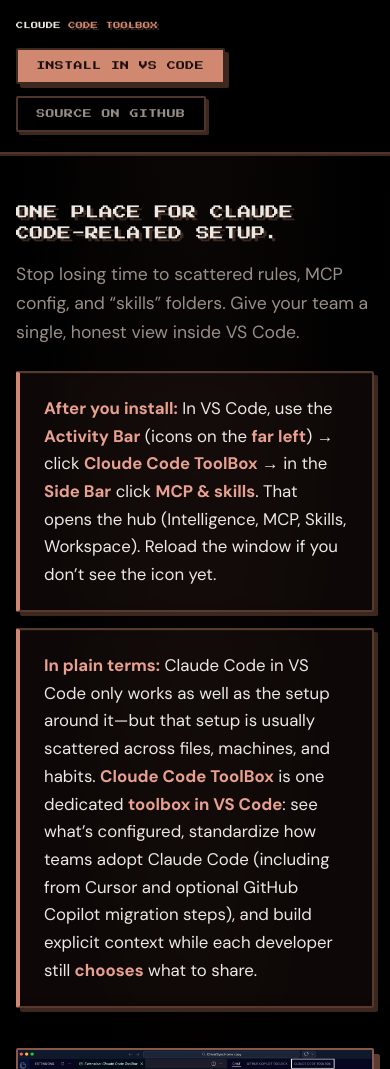
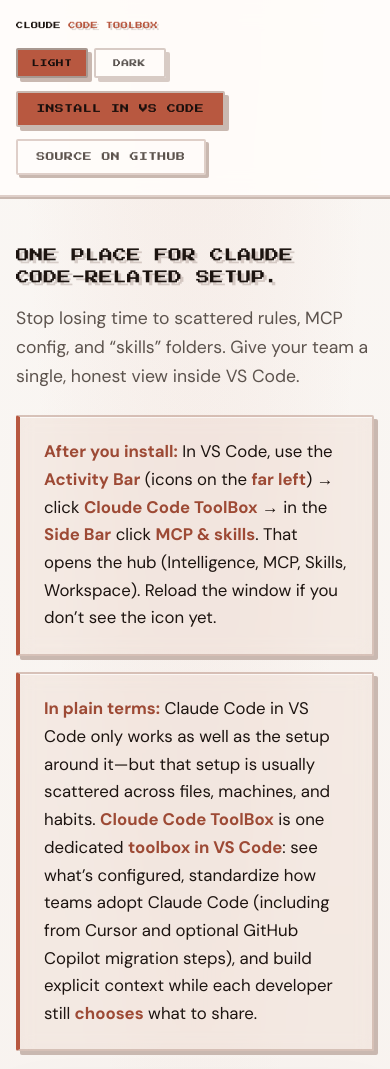
Before and after one commit to amitchorasiya/Cloude-Code-ToolBox, a website: page docs/index.html in a window 390 px wide. Shown: the top 1069 px of the page. Drawn offline with Linux system fonts and the light colour scheme.

Commit message:
docs(site): light/dark theme toggle, default light
- CSS variables for light (:root) vs dark (data-theme=dark)
- Header Light/Dark buttons, localStorage cloude-docs-theme
- Early head script to reduce theme flash; site.css v=26
- Lightbox close button readable on dark scrim in light mode

```diff
--- a/docs/css/site.css
+++ b/docs/css/site.css
@@ -1,9 +1,48 @@
 /* Cloude Code ToolBox — GitHub Pages
-   “Claude Code” graphic theme: #000 base, terracotta #d08870, brown offset shadows, Press Start 2P headlines. */
+   Terracotta + Press Start 2P. Light (default) and dark themes via html[data-theme]. */
 
+/* ----- Light theme (default) ----- */
 :root {
+  --bg: #faf7f4;
+  --bg-elevated: rgba(208, 136, 112, 0.1);
+  --terracotta: #b85840;
+  --terracotta-dim: rgba(184, 88, 64, 0.18);
+  --terracotta-bright: #9d4a35;
+  --shadow-brown: #c9b8b0;
+  --shadow-brown-mid: #a89890;
+  --border: rgba(139, 90, 72, 0.28);
+  --border-strong: rgba(120, 72, 56, 0.45);
+  --text: #1c1410;
+  --muted: #5c534d;
+  --accent-bright: #c45c42;
+  --accent-dim: rgba(208, 136, 112, 0.14);
+  --accent-glow: 4px 4px 0 var(--shadow-brown);
+  --accent-glow-strong: 6px 6px 0 var(--shadow-brown-mid);
+  --code-warm: #a0503c;
+  --header-bg: rgba(255, 252, 250, 0.94);
+  --body-grad-spot: radial-gradient(ellipse 90% 55% at 50% -15%, rgba(208, 136, 112, 0.16), transparent 58%);
+  --body-grad-base: linear-gradient(180deg, #faf7f4 0%, #f2e8e2 55%, #faf7f4 100%);
+  --figure-bg: #ffffff;
+  --figcaption-bg: rgba(250, 247, 244, 0.97);
+  --strong-inline: #2d2420;
+  --hero-dropshadow: rgba(60, 40, 35, 0.12);
+  --plain-inset: inset 0 1px 0 rgba(255, 255, 255, 0.65);
+  --pixel-shadow: rgba(92, 64, 54, 0.22);
+  --logo-emboss: rgba(92, 64, 54, 0.2);
+  --cta-grad-1: linear-gradient(180deg, rgba(208, 136, 112, 0.12) 0%, transparent 55%);
+  --cta-grad-2: radial-gradient(ellipse 70% 90% at 50% 100%, rgba(208, 180, 168, 0.35), transparent 60%);
+  --cta-inset: inset 0 2px 0 rgba(208, 136, 112, 0.15);
+  --link-glow: rgba(184, 88, 64, 0.25);
+  --font-pixel: "Press Start 2P", ui-monospace, monospace;
+  --font-body: "DM Sans", system-ui, sans-serif;
+  --font-mono: "JetBrains Mono", ui-monospace, monospace;
+  --r: 2px;
+  --max: 1100px;
+}
+
+/* ----- Dark theme ----- */
+html[data-theme="dark"] {
   --bg: #000000;
-  --bg-mid: #060504;
   --bg-elevated: rgba(208, 136, 112, 0.06);
   --terracotta: #d08870;
   --terracotta-dim: rgba(208, 136, 112, 0.22);
@@ -14,17 +53,25 @@
   --border-strong: rgba(208, 136, 112, 0.65);
   --text: #ece8e4;
   --muted: #9a8f88;
-  --accent: var(--terracotta);
   --accent-bright: #f0c4b4;
   --accent-dim: rgba(208, 136, 112, 0.14);
   --accent-glow: 4px 4px 0 var(--shadow-brown);
   --accent-glow-strong: 6px 6px 0 var(--shadow-brown-mid);
   --code-warm: var(--terracotta-bright);
-  --font-pixel: "Press Start 2P", ui-monospace, monospace;
-  --font-body: "DM Sans", system-ui, sans-serif;
-  --font-mono: "JetBrains Mono", ui-monospace, monospace;
-  --r: 2px;
-  --max: 1100px;
+  --header-bg: rgba(0, 0, 0, 0.92);
+  --body-grad-spot: radial-gradient(ellipse 90% 55% at 50% -15%, rgba(208, 136, 112, 0.09), transparent 58%);
+  --body-grad-base: linear-gradient(180deg, #000000 0%, #050302 55%, #000000 100%);
+  --figure-bg: #080605;
+  --figcaption-bg: rgba(0, 0, 0, 0.5);
+  --strong-inline: #f5ebe6;
+  --hero-dropshadow: rgba(0, 0, 0, 0.75);
+  --plain-inset: inset 0 1px 0 rgba(255, 255, 255, 0.04);
+  --pixel-shadow: #3d2820;
+  --logo-emboss: var(--shadow-brown);
+  --cta-grad-1: linear-gradient(180deg, rgba(208, 136, 112, 0.1) 0%, transparent 55%);
+  --cta-grad-2: radial-gradient(ellipse 70% 90% at 50% 100%, rgba(61, 40, 32, 0.35), transparent 60%);
+  --cta-inset: inset 0 2px 0 rgba(208, 136, 112, 0.12);
+  --link-glow: rgba(208, 136, 112, 0.45);
 }
 
 *,
@@ -44,9 +91,7 @@ body {
   line-height: 1.65;
   color: var(--text);
   background-color: var(--bg);
-  background-image:
-    radial-gradient(ellipse 90% 55% at 50% -15%, rgba(208, 136, 112, 0.09), transparent 58%),
-    linear-gradient(180deg, #000000 0%, #050302 55%, #000000 100%);
+  background-image: var(--body-grad-spot), var(--body-grad-base);
   background-repeat: no-repeat;
   background-size: auto, auto;
   min-height: 100vh;
@@ -60,7 +105,7 @@ a {
 a:hover {
   text-decoration: none;
   color: var(--accent-bright);
-  text-shadow: 0 0 18px rgba(208, 136, 112, 0.45);
+  text-shadow: 0 0 18px var(--link-glow);
 }
 
 .wrap {
@@ -75,7 +120,7 @@ a:hover {
   position: sticky;
   top: 0;
   z-index: 10;
-  background: rgba(0, 0, 0, 0.92);
+  background: var(--header-bg);
   backdrop-filter: blur(12px);
   box-shadow: 0 2px 0 var(--shadow-brown);
 }
@@ -86,6 +131,38 @@ a:hover {
   justify-content: space-between;
   gap: 1rem;
   flex-wrap: wrap;
+}
+
+.header-actions {
+  display: flex;
+  align-items: center;
+  gap: 0.85rem;
+  flex-wrap: wrap;
+}
+
+.theme-switch {
+  display: inline-flex;
+  gap: 0.35rem;
+  align-items: center;
+}
+
+.theme-switch .btn-theme {
+  padding: 0.48rem 0.72rem;
+  font-size: 0.48rem;
+  line-height: 1.35;
+  min-width: 4.5rem;
+}
+
+.btn-theme[aria-pressed="true"] {
+  background: var(--terracotta);
+  color: #1a0f0c;
+  border-color: var(--shadow-brown-mid);
+  box-shadow: var(--accent-glow);
+  opacity: 1;
+}
+
+.btn-theme[aria-pressed="false"] {
+  opacity: 0.72;
 }
 
 .logo {
@@ -100,7 +177,7 @@ a:hover {
 }
 .logo span {
   color: var(--terracotta);
-  text-shadow: 2px 2px 0 var(--shadow-brown);
+  text-shadow: 2px 2px 0 var(--logo-emboss);
 }
 
 .nav-cta {
@@ -109,7 +186,7 @@ a:hover {
   flex-wrap: wrap;
 }
 
-/* Blocky buttons — terracotta fill + brown drop shadow */
+/* Blocky buttons — terracotta fill + offset shadow */
 .btn {
   display: inline-flex;
   align-items: center;
@@ -127,12 +204,14 @@ a:hover {
   color: var(--text);
   background: transparent;
   box-shadow: var(--accent-glow);
+  cursor: pointer;
   transition:
     transform 0.15s ease,
     border-color 0.15s ease,
     background 0.15s ease,
     box-shadow 0.15s ease,
-    color 0.15s ease;
+    color 0.15s ease,
+    opacity 0.15s ease;
 }
 .btn:hover {
   text-decoration: none;
@@ -189,7 +268,7 @@ a:hover {
   text-transform: uppercase;
   margin: 0 0 1rem;
   color: var(--text);
-  text-shadow: 3px 3px 0 var(--shadow-brown);
+  text-shadow: 3px 3px 0 var(--pixel-shadow);
 }
 
 .lead {
@@ -205,7 +284,7 @@ a:hover {
   border-radius: var(--r);
   padding: 1.35rem 1.5rem;
   border-left: 4px solid var(--terracotta);
-  box-shadow: var(--accent-glow), inset 0 1px 0 rgba(255, 255, 255, 0.04);
+  box-shadow: var(--accent-glow), var(--plain-inset);
   backdrop-filter: blur(8px);
 }
 .plain strong {
@@ -227,7 +306,7 @@ a:hover {
   border-radius: var(--r);
   overflow: hidden;
   border: 2px solid var(--border-strong);
-  box-shadow: var(--accent-glow-strong), 0 20px 60px rgba(0, 0, 0, 0.75);
+  box-shadow: var(--accent-glow-strong), 0 20px 60px var(--hero-dropshadow);
   opacity: 0;
   animation: rise 0.9s ease 0.15s forwards;
 }
@@ -268,7 +347,7 @@ a:hover {
   margin: 0 0 1.5rem;
   letter-spacing: 0.04em;
   color: var(--terracotta);
-  text-shadow: 2px 2px 0 var(--shadow-brown);
+  text-shadow: 2px 2px 0 var(--pixel-shadow);
 }
 
 .pillar-grid {
@@ -324,7 +403,7 @@ a:hover {
   margin: 0 0 0.35rem;
   letter-spacing: 0.04em;
   color: var(--terracotta);
-  text-shadow: 2px 2px 0 var(--shadow-brown);
+  text-shadow: 2px 2px 0 var(--pixel-shadow);
 }
 .modes .sub {
   color: var(--muted);
@@ -369,7 +448,7 @@ a:hover {
   margin-bottom: 0;
 }
 .mode-card strong {
-  color: #f5ebe6;
+  color: var(--strong-inline);
   font-weight: 600;
 }
 
@@ -387,7 +466,7 @@ a:hover {
   margin: 0 0 0.35rem;
   letter-spacing: 0.04em;
   color: var(--terracotta);
-  text-shadow: 2px 2px 0 var(--shadow-brown);
+  text-shadow: 2px 2px 0 var(--pixel-shadow);
 }
 .gallery .sub {
   color: var(--muted);
@@ -411,7 +490,7 @@ figure {
   border-radius: var(--r);
   overflow: hidden;
   border: 2px solid var(--border);
-  background: #080605;
+  background: var(--figure-bg);
   box-shadow: 3px 3px 0 var(--shadow-brown);
   transition: border-color 0.2s ease, box-shadow 0.2s ease, transform 0.2s ease;
 }
@@ -430,7 +509,7 @@ figcaption {
   font-size: 0.78rem;
   color: var(--muted);
   border-top: 2px solid var(--border);
-  background: rgba(0, 0, 0, 0.5);
+  background: var(--figcaption-bg);
 }
 
 /* CTA band */
@@ -438,10 +517,8 @@ figcaption {
   padding: 3rem 0;
   border-top: 2px solid var(--border);
   border-bottom: 2px solid var(--border);
-  background:
-    linear-gradient(180deg, rgba(208, 136, 112, 0.1) 0%, transparent 55%),
-    radial-gradient(ellipse 70% 90% at 50% 100%, rgba(61, 40, 32, 0.35), transparent 60%);
-  box-shadow: inset 0 2px 0 rgba(208, 136, 112, 0.12);
+  background: var(--cta-grad-1), var(--cta-grad-2);
+  box-shadow: var(--cta-inset);
 }
 
 .cta-band .wrap {
@@ -457,7 +534,7 @@ figcaption {
   margin: 0 0 0.5rem;
   letter-spacing: 0.04em;
   color: var(--terracotta);
-  text-shadow: 2px 2px 0 var(--shadow-brown);
+  text-shadow: 2px 2px 0 var(--pixel-shadow);
 }
 .cta-band p {
   color: var(--muted);
@@ -500,7 +577,7 @@ figcaption {
 }
 .site-footer a:hover {
   color: var(--terracotta-bright);
-  text-shadow: 0 0 14px rgba(208, 136, 112, 0.35);
+  text-shadow: 0 0 14px var(--link-glow);
 }
 
 .site-footer .site-disclaimer {
@@ -590,9 +667,9 @@ body.lightbox-open {
   width: 2.5rem;
   height: 2.5rem;
   border-radius: var(--r);
-  border: 2px solid var(--shadow-brown);
-  background: var(--bg-elevated);
-  color: var(--text);
+  border: 2px solid #5a5a5a;
+  background: rgba(18, 18, 18, 0.95);
+  color: #f0f0f0;
   font-size: 1.35rem;
   line-height: 1;
   cursor: pointer;
@@ -601,13 +678,13 @@ body.lightbox-open {
   justify-content: center;
   font-family: var(--font-body);
   backdrop-filter: blur(8px);
-  box-shadow: 3px 3px 0 var(--shadow-brown);
+  box-shadow: 3px 3px 0 #2a2a2a;
   transition: border-color 0.15s ease, box-shadow 0.15s ease, color 0.15s ease;
 }
 .lightbox-close:hover {
-  border-color: var(--terracotta);
-  color: var(--terracotta-bright);
-  box-shadow: 5px 5px 0 var(--shadow-brown-mid);
+  border-color: #d08870;
+  color: #fff;
+  box-shadow: 5px 5px 0 #3d2820;
 }
 
 .lightbox-frame img {
--- a/docs/index.html
+++ b/docs/index.html
@@ -1,7 +1,18 @@
 <!DOCTYPE html>
-<html lang="en">
+<html lang="en" data-theme="light">
   <head>
     <meta charset="utf-8" />
+    <script>
+      (function () {
+        try {
+          var k = "cloude-docs-theme";
+          var v = localStorage.getItem(k);
+          document.documentElement.setAttribute("data-theme", v === "dark" || v === "light" ? v : "light");
+        } catch (e) {
+          document.documentElement.setAttribute("data-theme", "light");
+        }
+      })();
+    </script>
     <meta name="viewport" content="width=device-width, initial-scale=1" />
     <title>Cloude Code ToolBox (MCP, Skills, Cursor/Copilot → Claude) — VS Code</title>
     <meta
@@ -14,13 +25,22 @@
       href="https://fonts.googleapis.com/css2?family=DM+Sans:ital,opsz,wght@0,9..40,400;0,9..40,500;0,9..40,600;0,9..40,700&family=JetBrains+Mono:wght@400;500&family=Press+Start+2P&display=swap"
       rel="stylesheet"
     />
-    <link rel="stylesheet" href="css/site.css?v=25" />
+    <link rel="stylesheet" href="css/site.css?v=26" />
   </head>
   <body>
     <header class="site-header">
       <div class="wrap">
         <a class="logo" href="#">Cloude <span>Code ToolBox</span></a>
-        <nav class="nav-cta" aria-label="Primary">
+        <div class="header-actions">
+          <div class="theme-switch" role="group" aria-label="Color theme">
+            <button type="button" class="btn btn-theme" id="theme-btn-light" data-theme-pick="light" aria-pressed="true">
+              Light
+            </button>
+            <button type="button" class="btn btn-theme" id="theme-btn-dark" data-theme-pick="dark" aria-pressed="false">
+              Dark
+            </button>
+          </div>
+          <nav class="nav-cta" aria-label="Primary">
           <a
             class="btn btn-primary"
             href="vscode:extension/amitchorasiya.cloude-code-toolbox-vscode"
@@ -28,7 +48,8 @@
             >Install in VS Code</a
           >
           <a class="btn btn-ghost" href="https://github.com/amitchorasiya/Cloude-Code-ToolBox">Source on GitHub</a>
-        </nav>
+          </nav>
+        </div>
       </div>
     </header>
 
@@ -341,6 +362,33 @@
     </footer>
     <script>
       (function () {
+        var THEME_KEY = "cloude-docs-theme";
+        var btnLight = document.getElementById("theme-btn-light");
+        var btnDark = document.getElementById("theme-btn-dark");
+        function syncThemeButtons() {
+          var t = document.documentElement.getAttribute("data-theme") || "light";
+          if (btnLight) btnLight.setAttribute("aria-pressed", t === "light" ? "true" : "false");
+          if (btnDark) btnDark.setAttribute("aria-pressed", t === "dark" ? "true" : "false");
+        }
+        function setTheme(mode) {
+          document.documentElement.setAttribute("data-theme", mode);
+          try {
+            localStorage.setItem(THEME_KEY, mode);
+          } catch (e) {}
+          syncThemeButtons();
+        }
+        if (btnLight) {
+          btnLight.addEventListener("click", function () {
+            setTheme("light");
+          });
+        }
+        if (btnDark) {
+          btnDark.addEventListener("click", function () {
+            setTheme("dark");
+          });
+        }
+        syncThemeButtons();
+
         var root = document.getElementById("lightbox-root");
         if (!root) return;
         var scrim = root.querySelector(".lightbox-scrim");
```
Also changed, not shown: packages/cloude-code-toolbox/CHANGELOG.md.
